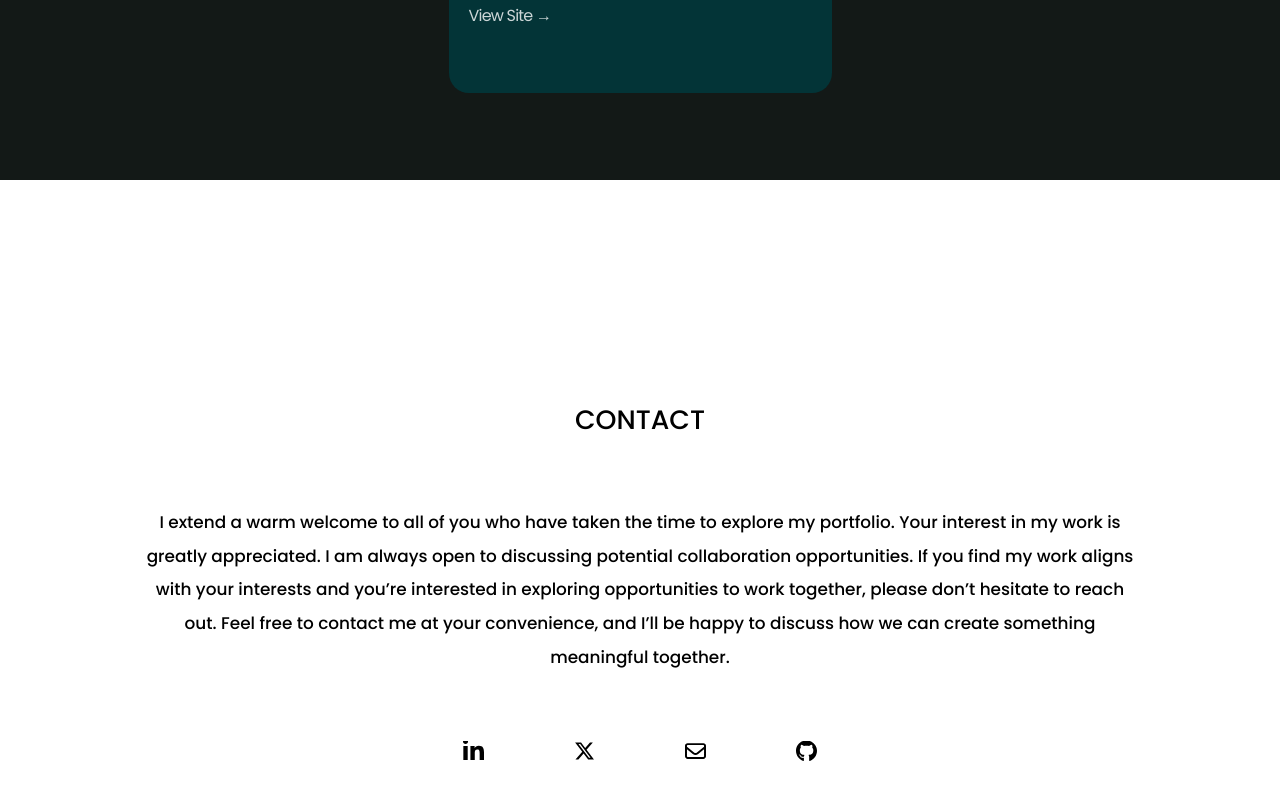
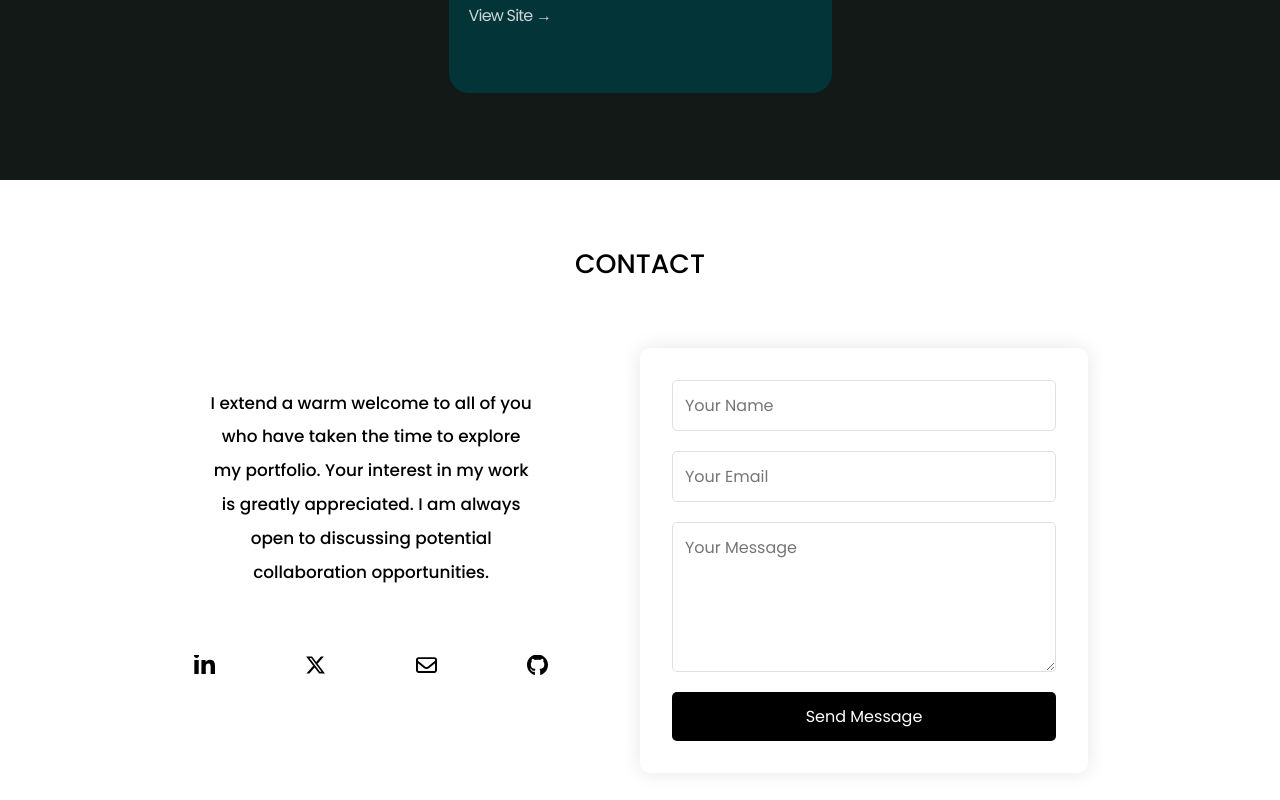
Before and after one commit to ngunjez/portfolio, a Next.js app: page / in a window 1280 px wide. Shown: the part 4120-4920 px from the top of the page. Built offline with nearby package versions, Linux system fonts and the light colour scheme; a web font is replaced by a local one.

Commit message:
updated the google analytics, updated the email js package and ui implementation as well as updated the styles

```diff
--- a/components/contact.tsx
+++ b/components/contact.tsx
@@ -1,3 +1,9 @@
+// Contact.tsx
+import React, { useRef, useState } from "react";
+import Link from "next/link";
+import { Fade } from "react-awesome-reveal";
+import HomeLayout from "@/Layout/Layout";
+import emailjs from '@emailjs/browser';
 import {
   ContactContainer,
   ContactDescription,
@@ -8,26 +14,56 @@ import {
   Github,
   LinkedIn,
   Twitter,
+  FormContainer,
+  StyledForm,
+  StyledInput,
+  StyledTextarea,
+  StyledButton,
+  ContactSectionsContainer,
+  LeftSection,
+  RightSection,
+  ErrorMessage,
+  SuccessMessage,
 } from "@/styles/Contact";
-import React from "react";
-import Link from "next/link";
-import { Fade } from "react-awesome-reveal";
-import HomeLayout from "@/Layout/Layout";
 
 const Contact = () => {
+  const form = useRef<HTMLFormElement>(null);
+  const [isSubmitting, setIsSubmitting] = useState(false);
+  const [status, setStatus] = useState({ error: "", success: "" });
+
+  const handleSubmit = async (e: { preventDefault: () => void; }) => {
+    e.preventDefault();
+    setIsSubmitting(true);
+    setStatus({ error: "", success: "" });
+
+    try {
+      await emailjs.sendForm(
+        'service_8z5f559',  // Your EmailJS service ID
+        'template_z1bkhuj', // Your EmailJS template ID
+        form.current || '',
+        'bDz8NCcvFhjo0DxjU' // Your EmailJS public key
+      );
+
+      setStatus({ error: "", success: "Message sent successfully!" });
+      form.current && form.current.reset();
+    } catch (error) {
+      console.error('Error:', error);
+      setStatus({ error: "Failed to send message. Please try again.", success: "" });
+    } finally {
+      setIsSubmitting(false);
+    }
+  };
+
   return (
     <ContactContainer id="contact">
+      <ContactHeader>CONTACT</ContactHeader>
+      <ContactSectionsContainer>
+        <LeftSection>
           <ContactTextContainer>
-        <ContactHeader>CONTACT</ContactHeader>
             <ContactDescription>
               I extend a warm welcome to all of you who have taken the time to
               explore my portfolio. Your interest in my work is greatly appreciated.
               I am always open to discussing potential collaboration opportunities.
-          If you find my work aligns with your interests and you&rsquo;re
-          interested in exploring opportunities to work together, please
-          don&rsquo;t hesitate to reach out. Feel free to contact me at your
-          convenience, and I&rsquo;ll be happy to discuss how we can create
-          something meaningful together.
             </ContactDescription>
             <Fade direction="up" triggerOnce>
               <ContactLinks>
@@ -45,7 +81,6 @@ const Contact = () => {
                 >
                   <Twitter></Twitter>
                 </Link>
-
                 <Link
                   href="mailto:owen2ngunjiri@gmail.com"
                   target="_blank"
@@ -63,12 +98,45 @@ const Contact = () => {
               </ContactLinks>
             </Fade>
           </ContactTextContainer>
+        </LeftSection>
+        <RightSection>
+          <FormContainer>
+            <StyledForm ref={form} onSubmit={handleSubmit}>
+              <StyledInput
+                type="text"
+                name="user_name"
+                placeholder="Your Name"
+                required
+              />
+              <StyledInput
+                type="email"
+                name="user_email"
+                placeholder="Your Email"
+                required
+              />
+              <StyledTextarea
+                name="message"
+                placeholder="Your Message"
+                required
+              />
+              {status.error && <ErrorMessage>{status.error}</ErrorMessage>}
+              {status.success && <SuccessMessage>{status.success}</SuccessMessage>}
+              <StyledButton
+                type="submit"
+                disabled={isSubmitting}
+              >
+                {isSubmitting ? 'Sending...' : 'Send Message'}
+              </StyledButton>
+            </StyledForm>
+          </FormContainer>
+        </RightSection>
+      </ContactSectionsContainer>
     </ContactContainer>
   );
 };
 
 export default Contact;
 
-Contact.getLayout = function getLayout(page: React.ReactNode) {
+Contact.getLayout = function getLayout(page: string | number | boolean | React.ReactElement<any, string | React.JSXElementConstructor<any>> | Iterable<React.ReactNode> | React.ReactPortal | React.PromiseLikeOfReactNode | null | undefined) {
   return <HomeLayout>{page}</HomeLayout>;
 };
--- a/package.json
+++ b/package.json
@@ -9,10 +9,12 @@
     "lint": "next lint"
   },
   "dependencies": {
+    "@emailjs/browser": "^4.4.1",
     "@emotion/react": "^11.11.1",
     "@emotion/styled": "^11.11.0",
     "@mui/icons-material": "^5.14.18",
     "@mui/material": "^5.14.18",
+    "@vercel/analytics": "^1.5.0",
     "gsap": "^3.12.5",
     "next": "13.5.4",
     "react": "^18",
--- a/pages/_app.tsx
+++ b/pages/_app.tsx
@@ -1,9 +1,10 @@
-import Head from 'next/head';
-import '@/styles/globals.css';
-import type { AppProps } from 'next/app';
-import { ReactElement, ReactNode } from 'react';
-import { NextPage } from 'next';
-import HomeLayout from '@/Layout/Layout';
+import Head from "next/head";
+import "@/styles/globals.css";
+import type { AppProps } from "next/app";
+import { ReactElement, ReactNode } from "react";
+import { NextPage } from "next";
+import HomeLayout from "@/Layout/Layout";
+import { Analytics } from "@vercel/analytics/react";
 
 export type NextPageWithLayout<P = {}, IP = P> = NextPage<P, IP> & {
   getLayout?: (page: ReactElement) => ReactNode;
@@ -14,13 +15,14 @@ type AppPropsWithLayout = AppProps & {
 };
 
 export default function App({ Component, pageProps }: AppPropsWithLayout) {
-  const getLayout = Component.getLayout || ((page) => <HomeLayout>{page}</HomeLayout>);
+  const getLayout =
+    Component.getLayout || ((page) => <HomeLayout>{page}</HomeLayout>);
 
   return getLayout(
     <>
       <Head>
         {/* Google Analytics */}
-        <script async src="https://www.googletagmanager.com/gtag/js?id=G-630F47ENYK"></script>
+        {/* <script async src="https://www.googletagmanager.com/gtag/js?id=G-630F47ENYK"></script>
         <script
           dangerouslySetInnerHTML={{
             __html: `
@@ -30,7 +32,8 @@ export default function App({ Component, pageProps }: AppPropsWithLayout) {
               gtag('config', 'G-630F47ENYK');
             `,
           }}
-        />
+        /> */}
+        <Analytics />
       </Head>
       <Component {...pageProps} />
     </>
--- a/styles/About.tsx
+++ b/styles/About.tsx
@@ -35,7 +35,7 @@ export const AboutHeader = styled.div`
   padding: 3%;
   // font-weight: bold;
   @media screen and (max-width: 768px) {
-    margin-top: 70px;
+    margin-top: 40px;
   }
 `;
 
--- a/styles/Contact.tsx
+++ b/styles/Contact.tsx
@@ -3,11 +3,13 @@ import styled, { keyframes } from "styled-components";
 export const ContactContainer = styled.div`
   position: relative;
   width: 100%;
-  height: 100vh;
+  height: 100%;
   display: flex;
+  flex-direction: column;
   align-items: center;
   justify-content: center;
   background: #fff;
+  padding: 5% 0;
   @media screen and (max-width: 768px) {
     display: flex;
     flex-direction: column;
@@ -17,13 +19,13 @@ export const ContactContainer = styled.div`
     height: 100%;
   }
   @media screen and (max-width: 550px) {
-    height: 100vh;
+    height: 100%;
   }
   @media screen and (max-width: 410px) {
     height: 100%;
   }
   @media screen and (max-width: 395px) {
-    height: 100vh;
+    height: 100%;
   }
   @media screen and (max-width: 376px) {
     height: 100%;
@@ -37,6 +39,8 @@ export const ContactContainer = styled.div`
 `;
 
 export const ContactHeader = styled.div`
+  dislay: flex;
+  // margin-top: 4%;
   color: #000;
   text-align: center;
   font-size: clamp(24px, calc(1.5rem + ((1vw - 7.68px) * 0.5208)), 30px);
@@ -44,7 +48,7 @@ export const ContactHeader = styled.div`
   line-height: normal;
   font-family: Poppins;
   @media screen and (max-width: 768px) {
-    margin-top: 25%;
+    // margin-top: 25%;
   }
   @media screen and (max-width: 290px) {
     margin-top: 35%;
@@ -61,6 +65,11 @@ export const ContactTextContainer = styled.div`
   justify-content: center;
   padding: 5% 0;
   gap: 50px;
+  @media screen and (max-width: 768px) {
+    width: 100%;
+    padding: 0;
+    gap: 20px;
+  }
 `;
 
 export const ContactDescription = styled.div`
@@ -148,3 +157,115 @@ export const Github = styled.div`
     background-color: #6e85b7;
   }
 `;
+
+export const ContactSectionsContainer = styled.div`
+  display: flex;
+  width: 80%;
+  justify-content: space-around;
+  align-items: flex-start;
+  padding: 5% 5%;
+  // gap: 20px;
+  // border: 1px solid red;
+
+  @media screen and (max-width: 768px) {
+    flex-direction: column;
+    align-items: center;
+    padding: 10% 20px;
+    gap: 30px;
+    // border: 1px solid red;
+    width: 100%;
+  }
+`;
+
+export const LeftSection = styled.div`
+  flex: 1;
+  max-width: 50%;
+
+  @media screen and (max-width: 768px) {
+    max-width: 100%;
+  }
+`;
+
+export const RightSection = styled.div`
+  flex: 1;
+  max-width: 50%;
+
+  @media screen and (max-width: 768px) {
+    max-width: 100%;
+    width: 100%;
+  }
+`;
+
+export const FormContainer = styled.div`
+  width: 100%;
+  padding: 2rem;
+  background: #ffffff;
+  border-radius: 10px;
+  box-shadow: 0 0 20px rgba(0, 0, 0, 0.1);
+`;
+
+export const StyledForm = styled.form`
+  display: flex;
+  flex-direction: column;
+  gap: 20px;
+`;
+
+export const StyledInput = styled.input`
+  width: 100%;
+  padding: 12px;
+  border: 1px solid #e0e0e0;
+  border-radius: 5px;
+  font-size: 16px;
+  font-family: Poppins;
+  transition: border-color 0.3s ease;
+
+  &:focus {
+    outline: none;
+    border-color: #6e85b7;
+  }
+`;
+
+export const StyledTextarea = styled.textarea`
+  width: 100%;
+  height: 150px;
+  padding: 12px;
+  border: 1px solid #e0e0e0;
+  border-radius: 5px;
+  font-size: 16px;
+  font-family: Poppins;
+  resize: vertical;
+  transition: border-color 0.3s ease;
+
+  &:focus {
+    outline: none;
+    border-color: #6e85b7;
+  }
+`;
+
+export const StyledButton = styled.button`
+  padding: 12px 24px;
+  background-color: #000;
+  color: #fff;
+  border: none;
+  border-radius: 5px;
+  font-size: 16px;
+  font-family: Poppins;
+  cursor: pointer;
+  transition: background-color 0.3s ease;
+
+  &:hover {
+    background-color: #6e85b7;
+  }
+`;
+
+export const ErrorMessage = styled.div`
+  color: #ff0000;
+  font-size: 14px;
+  text-align: center;
+`;
+
+export const SuccessMessage = styled.div`
+  color: #00aa00;
+  font-size: 14px;
+  text-align: center;
+`;
--- a/styles/LandingPage.tsx
+++ b/styles/LandingPage.tsx
@@ -35,7 +35,7 @@ export const Wrapper = styled.div`
     align-items: center;
     justify-content: center;
     width: 95%;
-    // margin-top: 80px;
+    margin-top: 80px;
     gap: 20px;
   }
 `;
@@ -46,11 +46,13 @@ export const Wrapper2 = styled.div`
   gap: 50px;
   align-items: flex-start;
   margin-top: 50px;
+  // border: 1px solid red;
   @media screen and (max-width: 768px) {
     display: flex;
     flex-direction: column;
     align-items: center;
     gap:30px;
+    margin-top: 0px;
   }
 `;
 
--- a/styles/Projects.tsx
+++ b/styles/Projects.tsx
@@ -15,7 +15,7 @@ export const ProjectsContainer = styled.div`
     flex-direction: column;
     align-items: center;
     justify-content: center;
-    padding: 5% 0 0 0;
+    padding: 2% 0 0 0;
   }
 `;
 
```
Also changed, not shown: 1 other file (tests, documents, lock files or other folders). Lines whose indentation alone changed are shown as unchanged.
